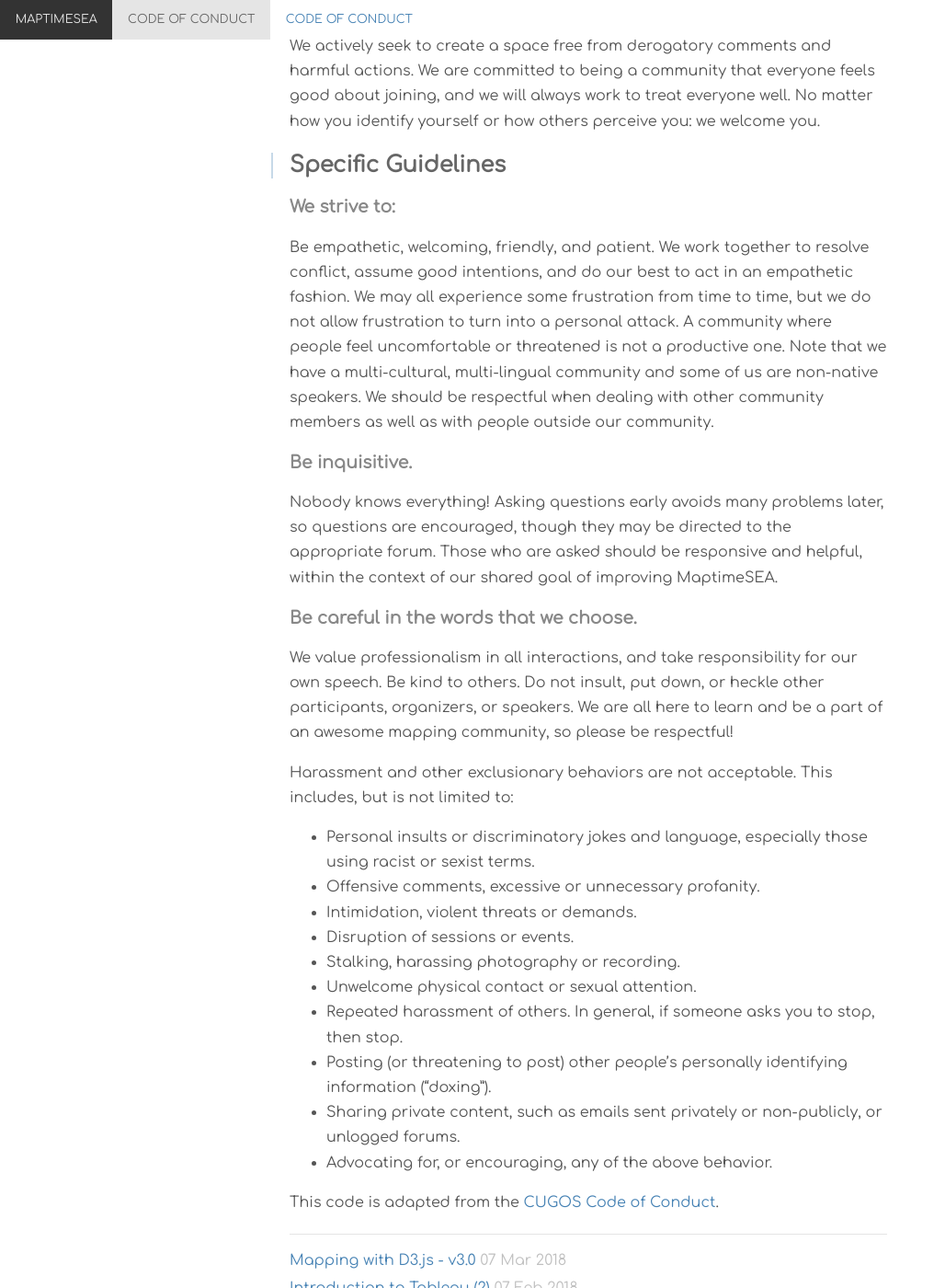
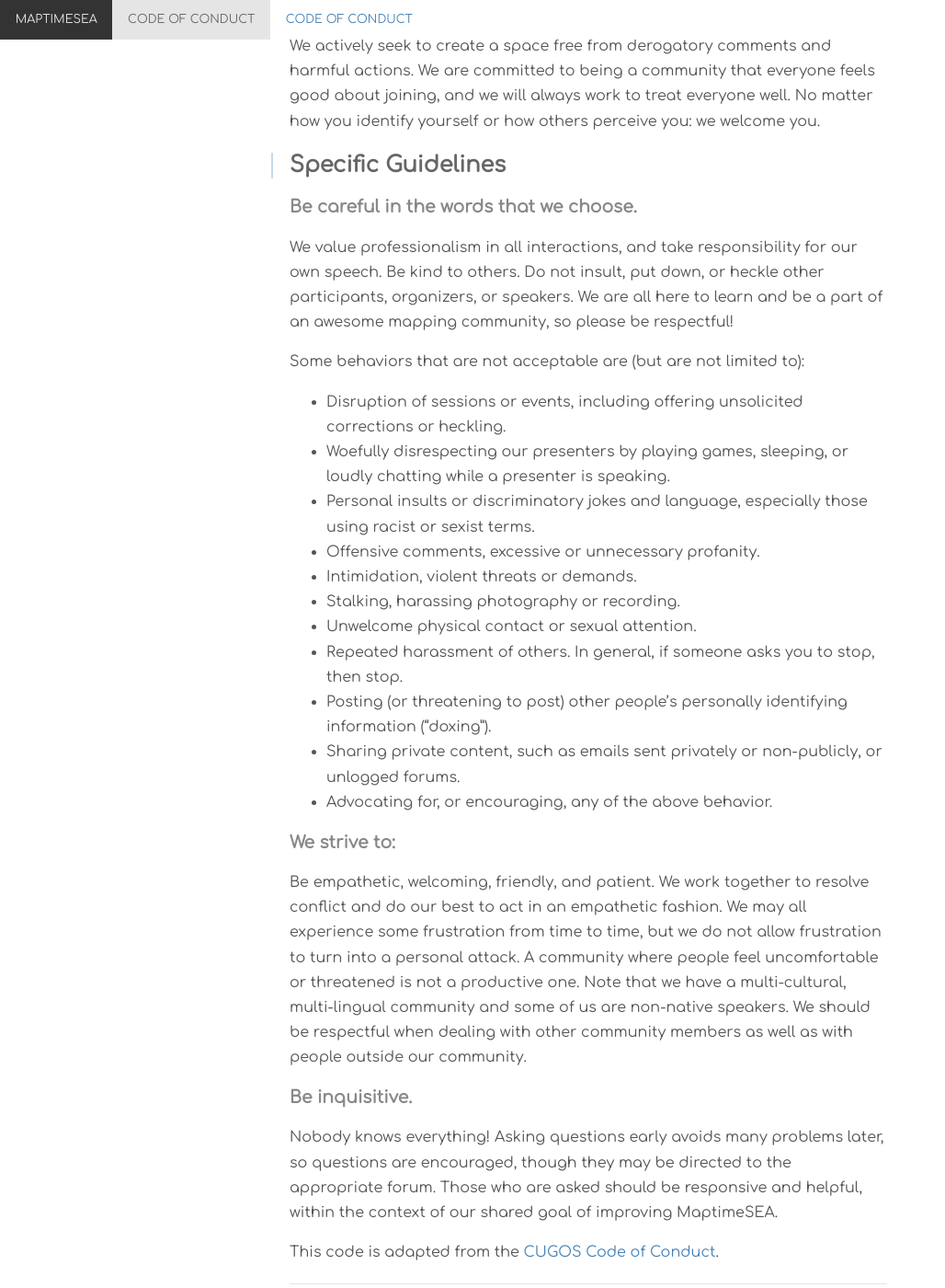
Before and after one commit to MaptimeSEA/maptimesea.github.io, a Jekyll site: the page built from conduct/index.md, in a window 1280 px wide and 1400 px high, scrolled down 984 px. Shown: the whole window at 92% size, without its empty margins (0-1028 px from the left). Built offline with Jekyll 4.4.1, drawn with Linux system fonts in a browser that asks for light colours; nearby versions of some CDN libraries; our own code applies the rules of GitHub Pages for plain Markdown files; Markdown is read by kramdown in place of the engine named in the settings; some of the changed lines change nothing that is shown; some of the changed text lies outside the part shown.

Commit message:
Reorder and behaviors

```diff
--- a/conduct/index.md
+++ b/conduct/index.md
@@ -6,7 +6,7 @@ This code is not exhaustive or complete. It serves to distill our common underst
 
 ## Consequences
 
-If a participant engages in behavior that violates this code of conduct, MaptimeSEA organizers may take any action they deem appropriate, including warning the offender or immediate expulsion from the community and community events.
+If a participant engages in behavior that violates this code of conduct, MaptimeSEA organizers will take any action they deem appropriate, including warning the offender or immediate expulsion from the community and community events.
 
 ## If You are Witness or Subject to Unacceptable Behavior
 
@@ -20,25 +20,17 @@ We actively seek to create a space free from derogatory comments and harmful act
 
 ## Specific Guidelines
 
-### We strive to:
-
-Be empathetic, welcoming, friendly, and patient.
-We work together to resolve conflict, assume good intentions, and do our best to act in an empathetic fashion. We may all experience some frustration from time to time, but we do not allow frustration to turn into a personal attack. A community where people feel uncomfortable or threatened is not a productive one. Note that we have a multi-cultural, multi-lingual community and some of us are non-native speakers. We should be respectful when dealing with other community members as well as with people outside our community.
-
-### Be inquisitive.
-
-Nobody knows everything! Asking questions early avoids many problems later, so questions are encouraged, though they may be directed to the appropriate forum. Those who are asked should be responsive and helpful, within the context of our shared goal of improving MaptimeSEA.
-
 ### Be careful in the words that we choose.
 
 We value professionalism in all interactions, and take responsibility for our own speech. Be kind to others. Do not insult, put down, or heckle other participants, organizers, or speakers. We are all here to learn and be a part of an awesome mapping community, so please be respectful!
 
-Harassment and other exclusionary behaviors are not acceptable. This includes, but is not limited to:
+Some behaviors that are not acceptable are (but are not limited to):
 
+- Disruption of sessions or events, including offering unsolicited corrections or heckling.
+- Woefully disrespecting our presenters by playing games, sleeping, or loudly chatting while a presenter is speaking.
 - Personal insults or discriminatory jokes and language, especially those using racist or sexist terms.
 - Offensive comments, excessive or unnecessary profanity.
 - Intimidation, violent threats or demands.
-- Disruption of sessions or events.
 - Stalking, harassing photography or recording.
 - Unwelcome physical contact or sexual attention.
 - Repeated harassment of others. In general, if someone asks you to stop, then stop.
@@ -46,4 +38,13 @@ Harassment and other exclusionary behaviors are not acceptable. This includes, b
 - Sharing private content, such as emails sent privately or non-publicly, or unlogged forums.
 - Advocating for, or encouraging, any of the above behavior.
 
+### We strive to:
+
+Be empathetic, welcoming, friendly, and patient.
+We work together to resolve conflict and do our best to act in an empathetic fashion. We may all experience some frustration from time to time, but we do not allow frustration to turn into a personal attack. A community where people feel uncomfortable or threatened is not a productive one. Note that we have a multi-cultural, multi-lingual community and some of us are non-native speakers. We should be respectful when dealing with other community members as well as with people outside our community.
+
+### Be inquisitive.
+
+Nobody knows everything! Asking questions early avoids many problems later, so questions are encouraged, though they may be directed to the appropriate forum. Those who are asked should be responsive and helpful, within the context of our shared goal of improving MaptimeSEA.
+
 This code is adapted from the [CUGOS Code of Conduct](https://cugos.org/code-of-conduct/).
```
